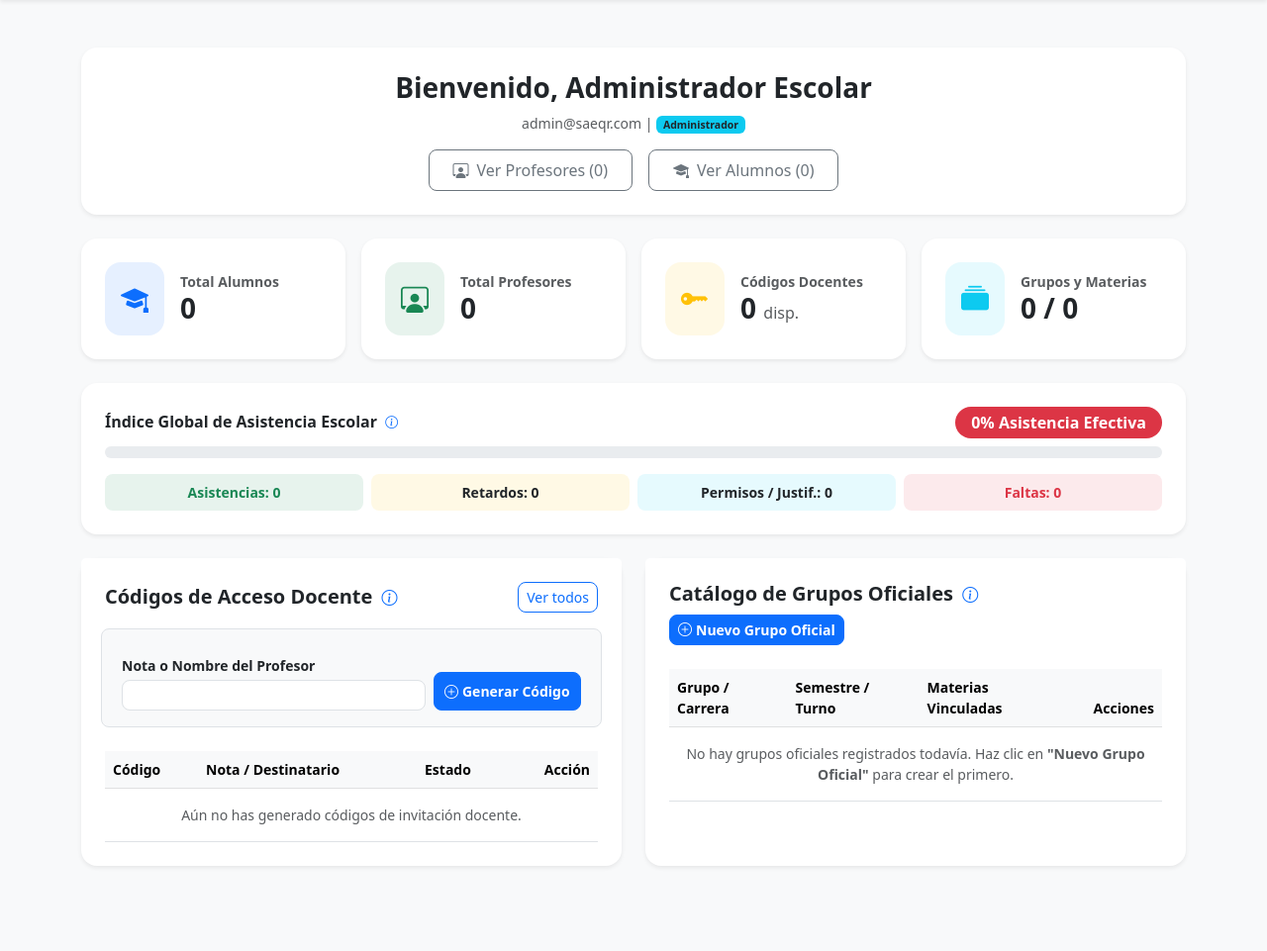
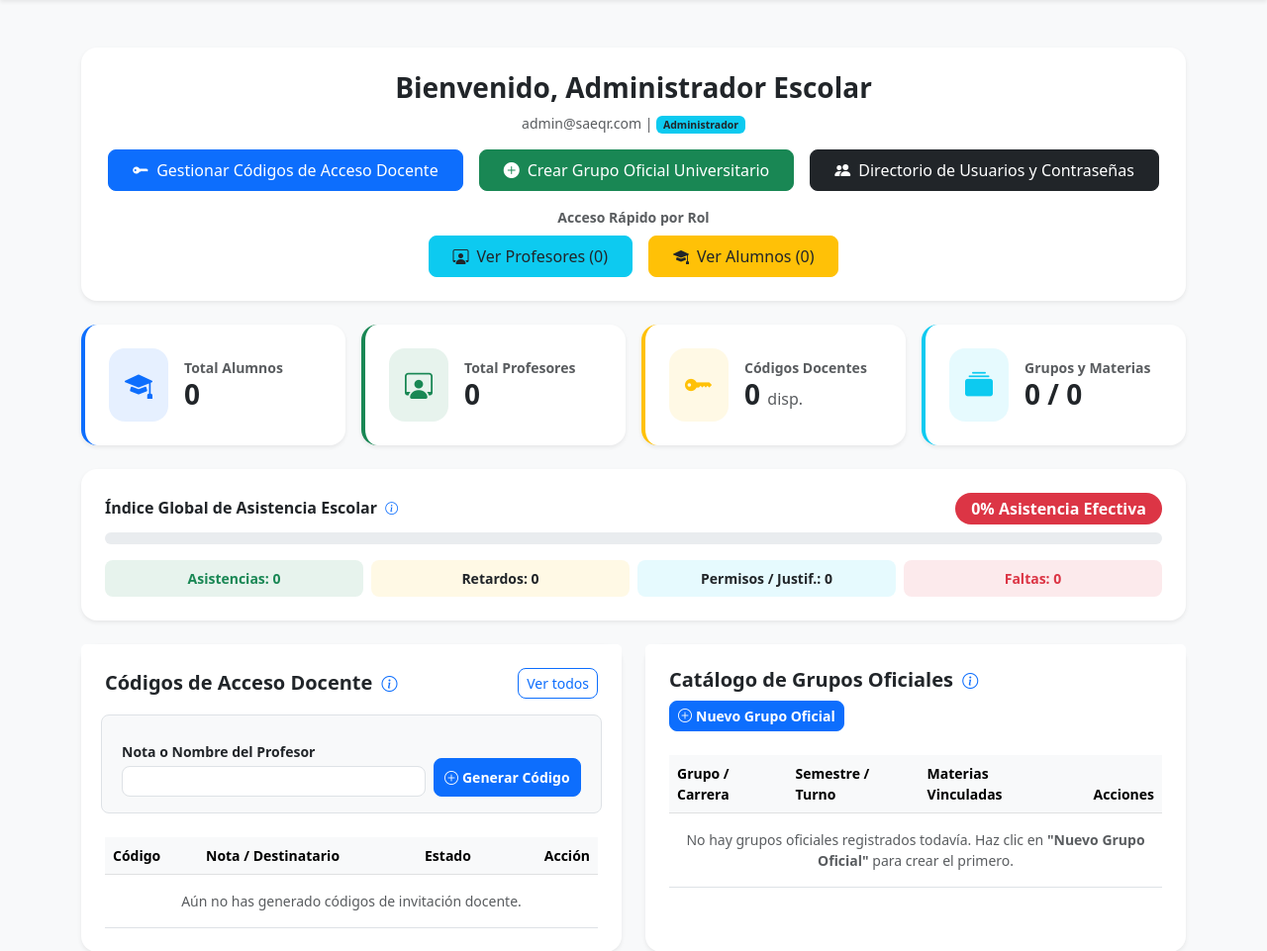
Before and after one commit to Lunarium17/sae_qr, a Laravel app: page /admin/dashboard in a window 1280 px wide. Shown: the part 56-1017 px from the top of the page at 99% size. Before the commit the page ends 932 px from the top, so only its background shows below. Run offline with Laravel 12, Linux system fonts and the light colour scheme; a user stored in the database is signed in; data comes from the database, SQL or seed files in the repository; data that the repository does not hold is empty; some libraries are stand-ins or nearby versions.

Commit message:
Restaurar acciones de bienvenida y ajustes visuales del panel de administrador

```diff
--- a/resources/views/admin/dashboard.blade.php
+++ b/resources/views/admin/dashboard.blade.php
@@ -38,7 +38,7 @@
 
         @if (session('success'))
             <div class="alert alert-success alert-dismissible fade show shadow-sm rounded-4" role="alert">
-                <i class="bi bi-check-circle-fill me-2"></i>{{ session('success') }}
+                {{ session('success') }}
                 <button type="button" class="btn-close" data-bs-dismiss="alert" aria-label="Cerrar"></button>
             </div>
         @endif
@@ -64,11 +64,24 @@
                 | <span class="badge bg-info text-dark">Administrador</span>
             </p>
 
+            <div class="d-flex flex-wrap justify-content-center gap-3 mb-3">
+                <a href="{{ route('admin.codigos') }}" class="btn btn-primary rounded-3 px-4 py-2">
+                    <i class="bi bi-key-fill me-2"></i>Gestionar Códigos de Acceso Docente
+                </a>
+                <button type="button" class="btn btn-success rounded-3 px-4 py-2" data-bs-toggle="modal" data-bs-target="#modalCrearGrupoAdmin">
+                    <i class="bi bi-plus-circle-fill me-2"></i>Crear Grupo Oficial Universitario
+                </button>
+                <a href="{{ route('admin.usuarios') }}" class="btn btn-dark rounded-3 px-4 py-2">
+                    <i class="bi bi-people-fill me-2"></i>Directorio de Usuarios y Contraseñas
+                </a>
+            </div>
+
+            <div class="text-muted small fw-semibold mb-2">Acceso Rápido por Rol</div>
             <div class="d-flex flex-wrap justify-content-center gap-3">
-                <a href="{{ route('admin.usuarios', ['rol' => 'profesor']) }}" class="btn btn-outline-secondary rounded-3 px-4 py-2">
+                <a href="{{ route('admin.usuarios', ['rol' => 'profesor']) }}" class="btn btn-info text-dark rounded-3 px-4 py-2">
                     <i class="bi bi-person-workspace me-2"></i>Ver Profesores ({{ $totalProfesores }})
                 </a>
-                <a href="{{ route('admin.usuarios', ['rol' => 'alumno']) }}" class="btn btn-outline-secondary rounded-3 px-4 py-2">
+                <a href="{{ route('admin.usuarios', ['rol' => 'alumno']) }}" class="btn btn-warning text-dark rounded-3 px-4 py-2">
                     <i class="bi bi-mortarboard-fill me-2"></i>Ver Alumnos ({{ $totalAlumnos }})
                 </a>
             </div>
@@ -77,7 +90,7 @@
         <!-- 2. Tarjetas de Indicadores Globales (KPIs) -->
         <div class="row g-3 mb-4">
             <div class="col-sm-6 col-xl-3">
-                <div class="card border-0 shadow-sm rounded-4 h-100">
+                <div class="card border-0 border-start border-4 border-primary shadow-sm rounded-4 h-100">
                     <div class="card-body d-flex align-items-center p-4">
                         <div class="bg-primary bg-opacity-10 text-primary rounded-4 p-3 me-3">
                             <i class="bi bi-mortarboard-fill fs-3"></i>
@@ -91,7 +104,7 @@
             </div>
 
             <div class="col-sm-6 col-xl-3">
-                <div class="card border-0 shadow-sm rounded-4 h-100">
+                <div class="card border-0 border-start border-4 border-success shadow-sm rounded-4 h-100">
                     <div class="card-body d-flex align-items-center p-4">
                         <div class="bg-success bg-opacity-10 text-success rounded-4 p-3 me-3">
                             <i class="bi bi-person-workspace fs-3"></i>
@@ -105,7 +118,7 @@
             </div>
 
             <div class="col-sm-6 col-xl-3">
-                <div class="card border-0 shadow-sm rounded-4 h-100">
+                <div class="card border-0 border-start border-4 border-warning shadow-sm rounded-4 h-100">
                     <div class="card-body d-flex align-items-center p-4">
                         <div class="bg-warning bg-opacity-10 text-warning rounded-4 p-3 me-3">
                             <i class="bi bi-key-fill fs-3"></i>
@@ -119,7 +132,7 @@
             </div>
 
             <div class="col-sm-6 col-xl-3">
-                <div class="card border-0 shadow-sm rounded-4 h-100">
+                <div class="card border-0 border-start border-4 border-info shadow-sm rounded-4 h-100">
                     <div class="card-body d-flex align-items-center p-4">
                         <div class="bg-info bg-opacity-10 text-info rounded-4 p-3 me-3">
                             <i class="bi bi-collection-fill fs-3"></i>
@@ -244,7 +257,7 @@
                                             </td>
                                             <td class="text-end">
                                                 @if (!$cod->usado)
-                                                    <button type="button" class="btn btn-outline-primary btn-sm py-0 px-2 js-copiar-codigo" data-codigo="{{ $cod->codigo }}" title="Copiar código">
+                                                    <button type="button" class="btn btn-primary btn-sm py-0 px-2 js-copiar-codigo" data-codigo="{{ $cod->codigo }}" title="Copiar código">
                                                         <i class="bi bi-clipboard"></i>
                                                     </button>
                                                 @endif
```
Also changed, not shown: resources/views/admin/codigos.blade.php (+13 -10 lines), resources/views/admin/usuarios.blade.php (+9 -8 lines).
